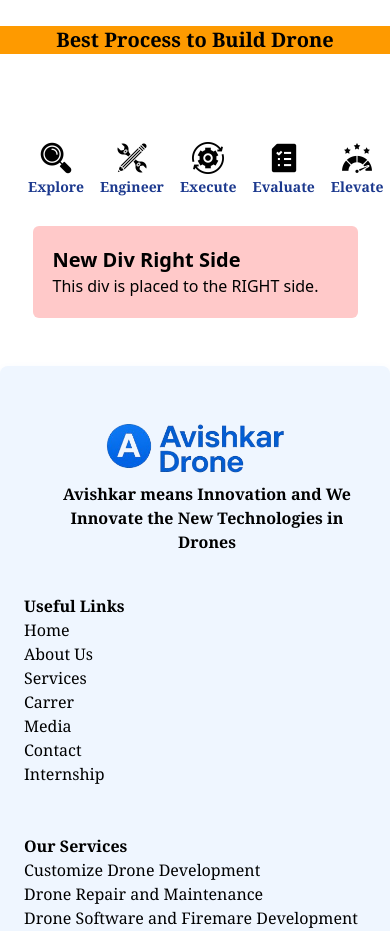
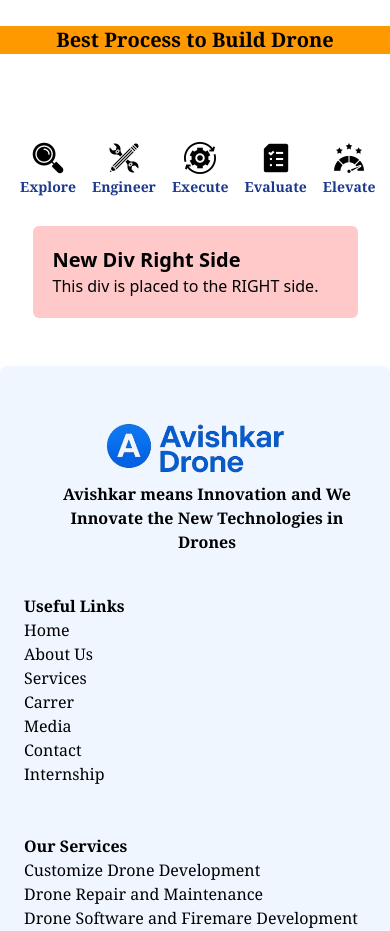
Before and after one commit to KrushnaBarhate03/React-Project, a React (Vite) app: page /service in a window 390 px wide. Shown: the part 4060-4991 px from the top of the page. Built offline with nearby package versions, Linux system fonts and the light colour scheme.

Commit message:
changing ui

```diff
--- a/src/views/Services.jsx
+++ b/src/views/Services.jsx
@@ -24,7 +24,7 @@
 <div className="flex flex-col sm:flex-row">
 
   {/* Existing Div */}
-  <div className="sm:w-1/3 sm:mx-10 mx-5 mt-20 sm:flex-col flex-row ">
+  <div className="sm:w-1/3 sm:mx-10 mx-3 mt-20 sm:flex-col flex-row ">
     <div className='flex'>
     <div className="sm:bg-blue-100 sm:w-80 sm:rounded-sm sm:border sm:hover:bg-blue-200 sm:border-blue-500 sm:mt-6  ">
       <button type="button" className="sm:m-4 m-2" onClick={()=>SetAction(1)}>
```
